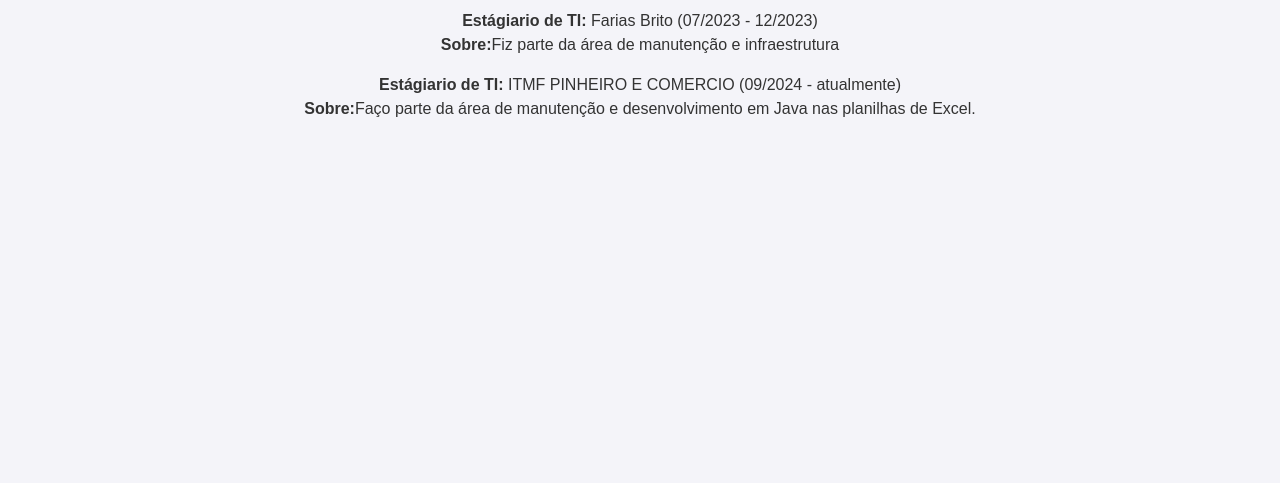
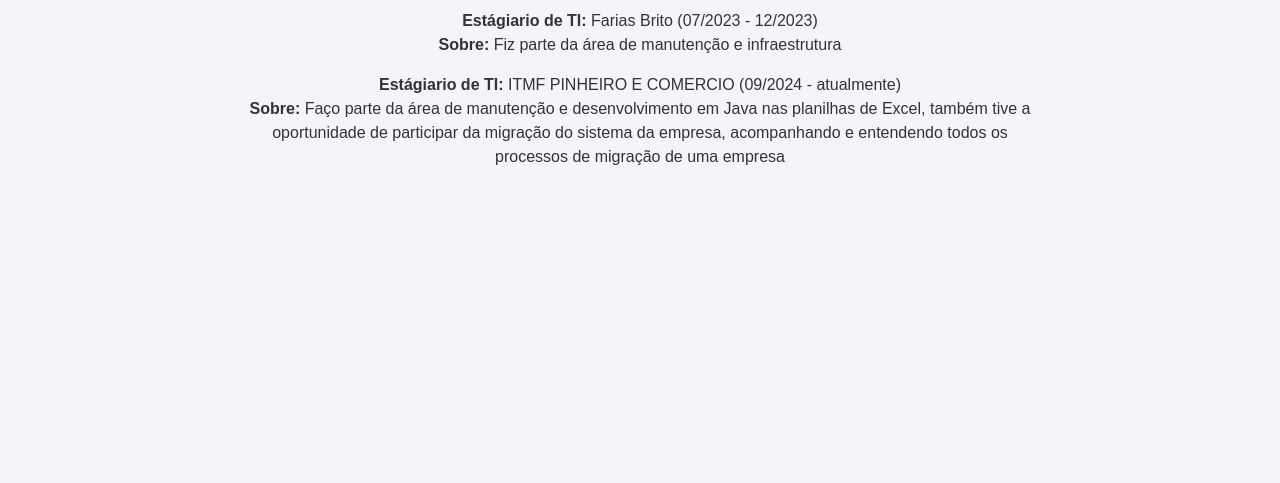
Before and after one commit to JoaquimOliveira4090/portfolio-1, a plain HTML site: page experienciasprofissional.html in a window 1280 px wide. Shown: the part 317-800 px from the top of the page. Drawn offline with Linux system fonts and the light colour scheme.

Commit message:
adicionando experiencias profissionais

```diff
--- a/experienciasprofissional.html
+++ b/experienciasprofissional.html
@@ -25,9 +25,11 @@
             <h2>Experiências</h2>
             <ul>
                 <li><strong>Estágiario de TI:</strong> Farias Brito (07/2023 - 12/2023)  <br>
-                    <strong>Sobre:</strong>Fiz parte da área de manutenção e infraestrutura </li>
+                    <strong>Sobre: </strong> Fiz parte da área de manutenção e infraestrutura </li>
                 <li><strong>Estágiario de TI:</strong> ITMF PINHEIRO E COMERCIO (09/2024 - atualmente) <br>
-               <strong>Sobre:</strong>Faço parte da área de manutenção e desenvolvimento em Java nas planilhas de Excel.</li>
+               <strong>Sobre: </strong> Faço parte da área de manutenção e desenvolvimento em Java nas planilhas de Excel, também tive
+            a oportunidade de participar da migração do sistema da empresa, acompanhando e entendendo todos os processos de migração de
+            uma empresa</li>
             </ul>
         </section>
     </main>
```
